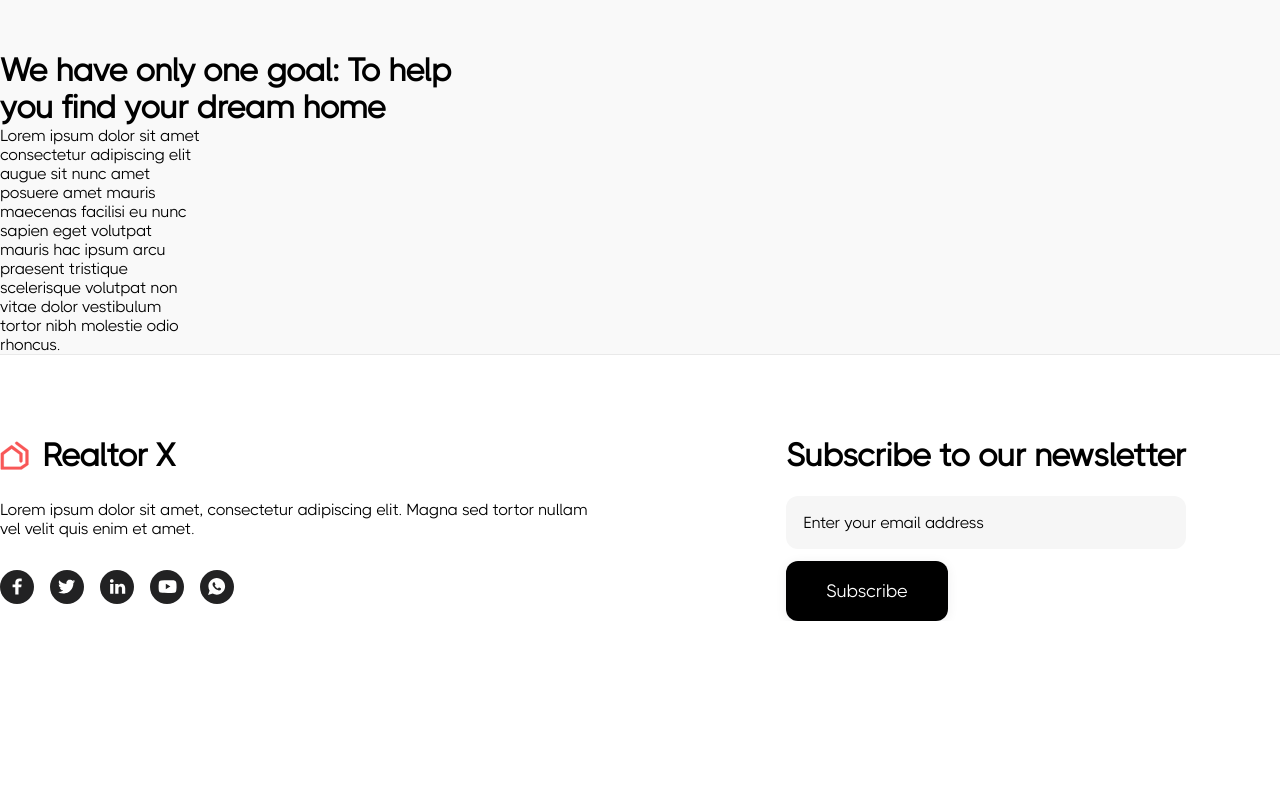
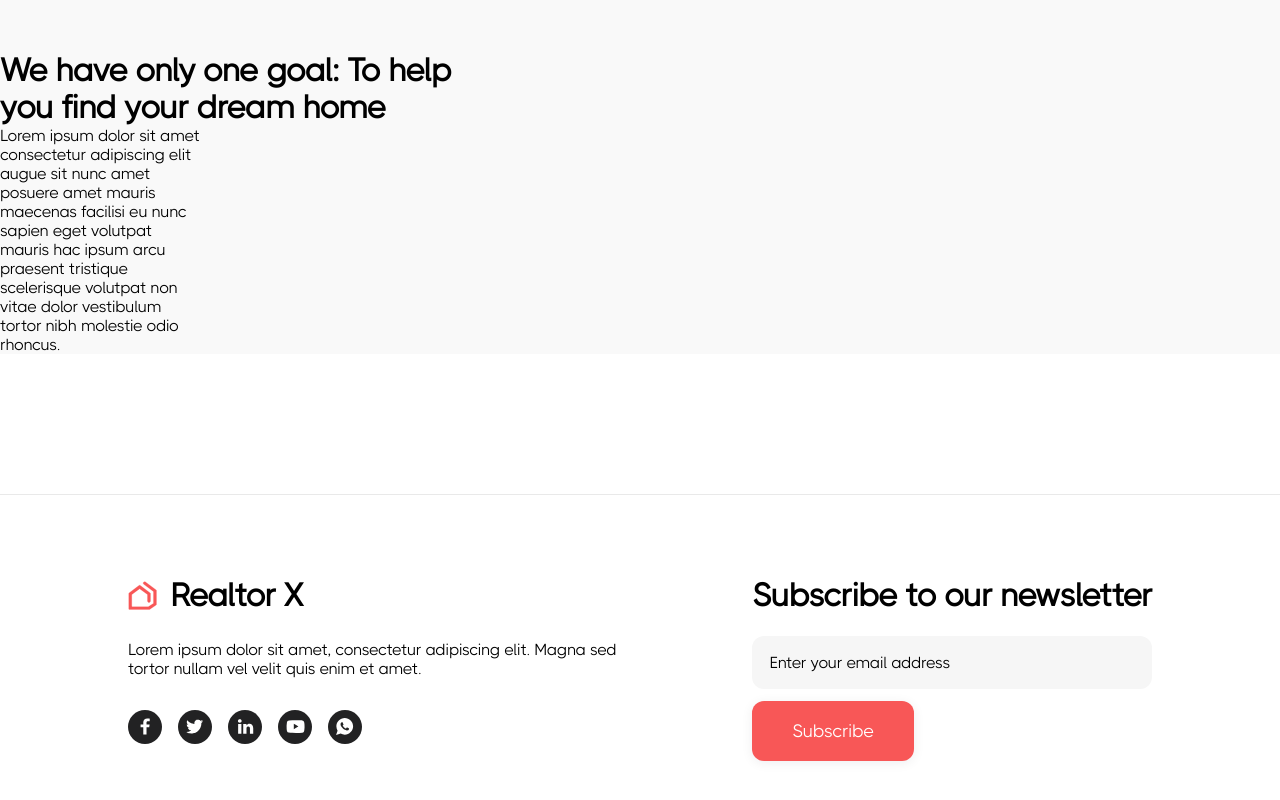
Before and after one commit to ikmean/WH-UI, a React (Create React App) app: page /about in a window 1280 px wide. Shown: the part 1713-2513 px from the top of the page. Before the commit the page ends 2334 px from the top, so only its background shows below. Built offline with nearby package versions, Linux system fonts and the light colour scheme.

Commit message:
fix: footer

```diff
--- a/src/components/footer/Footer.jsx
+++ b/src/components/footer/Footer.jsx
@@ -7,17 +7,20 @@ import Subscribe from "../subscribe/Subscribe";
 export default function Footer() {
   return (
     <FooterWrapper>
+      <div className="container">
       <Top>
         <TopLeft>
           <Logo />
           <p>
             Lorem ipsum dolor sit amet, consectetur adipiscing elit. Magna sed
-            tortor nullam vel velit quis enim et amet.{" "}
+            tortor nullam vel velit quis enim et amet.
           </p>
           <SocialMedia />
         </TopLeft>
         <Subscribe />
       </Top>
+      </div>
+
     </FooterWrapper>
   );
 }
--- a/src/components/footer/FooterStyles.jsx
+++ b/src/components/footer/FooterStyles.jsx
@@ -4,8 +4,9 @@ import { colors } from "../../lib/colors";
 export const FooterWrapper = styled.div`
   display: flex;
   align-items: center;
-  justify-content: space-between;
+  justify-content: center;
   padding-top: 82px;
+  margin-top:140px;
   border-top: 1px solid ${colors.border};
   width:100%;
 `;
@@ -13,6 +14,8 @@ export const FooterWrapper = styled.div`
 export const Top = styled.div`
   display: flex;
   justify-content: space-between;
+  padding-bottom:80px;
+  border-bottom: 1px solid ${colors.border};
 `;
 export const TopLeft = styled.div`
   width: 50%;
--- a/src/components/subscribe/Subscribe.jsx
+++ b/src/components/subscribe/Subscribe.jsx
@@ -7,7 +7,7 @@ export default function Subscribe() {
     <div>
       <h1>Subscribe to our newsletter</h1>
       <SubscribeBox text="Enter your email address" />
-      <Button text="Subscribe" />
+      <Button text="Subscribe" color="red"/>
     </div>
   );
 }
```
